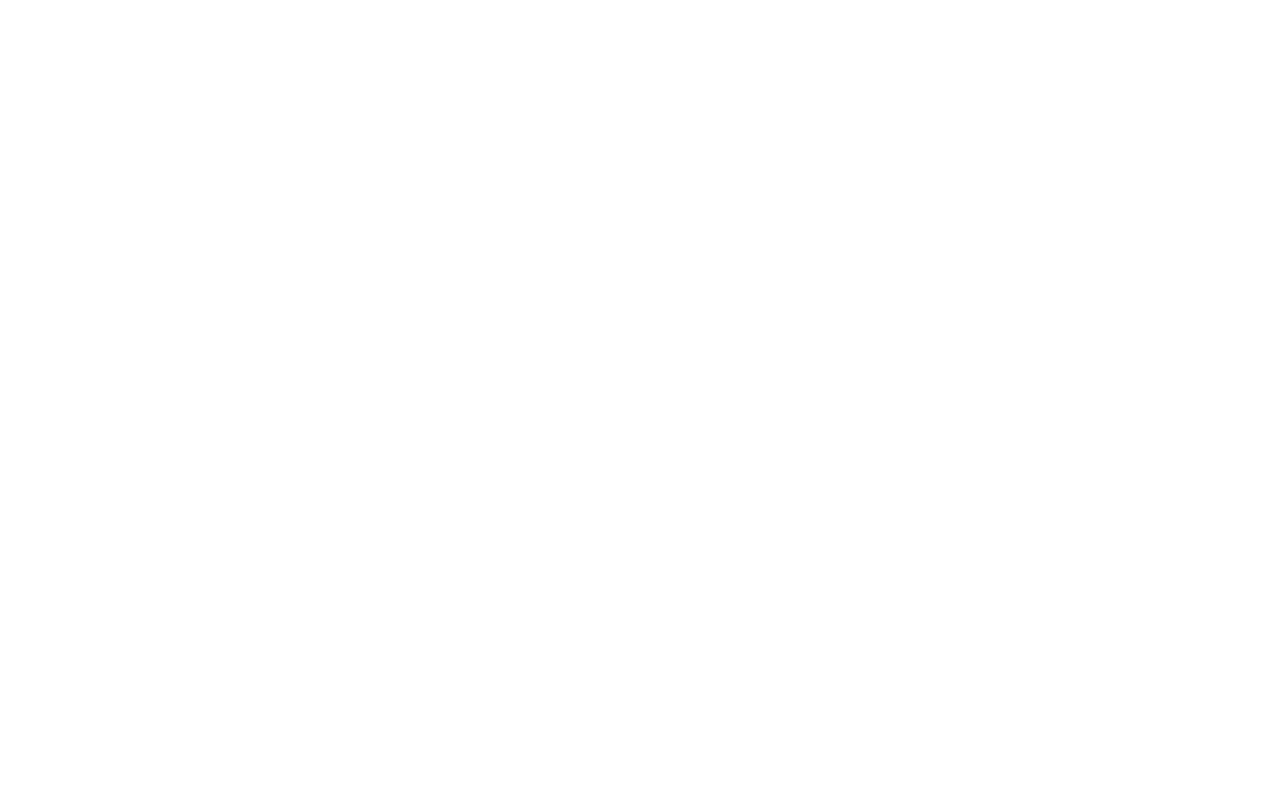
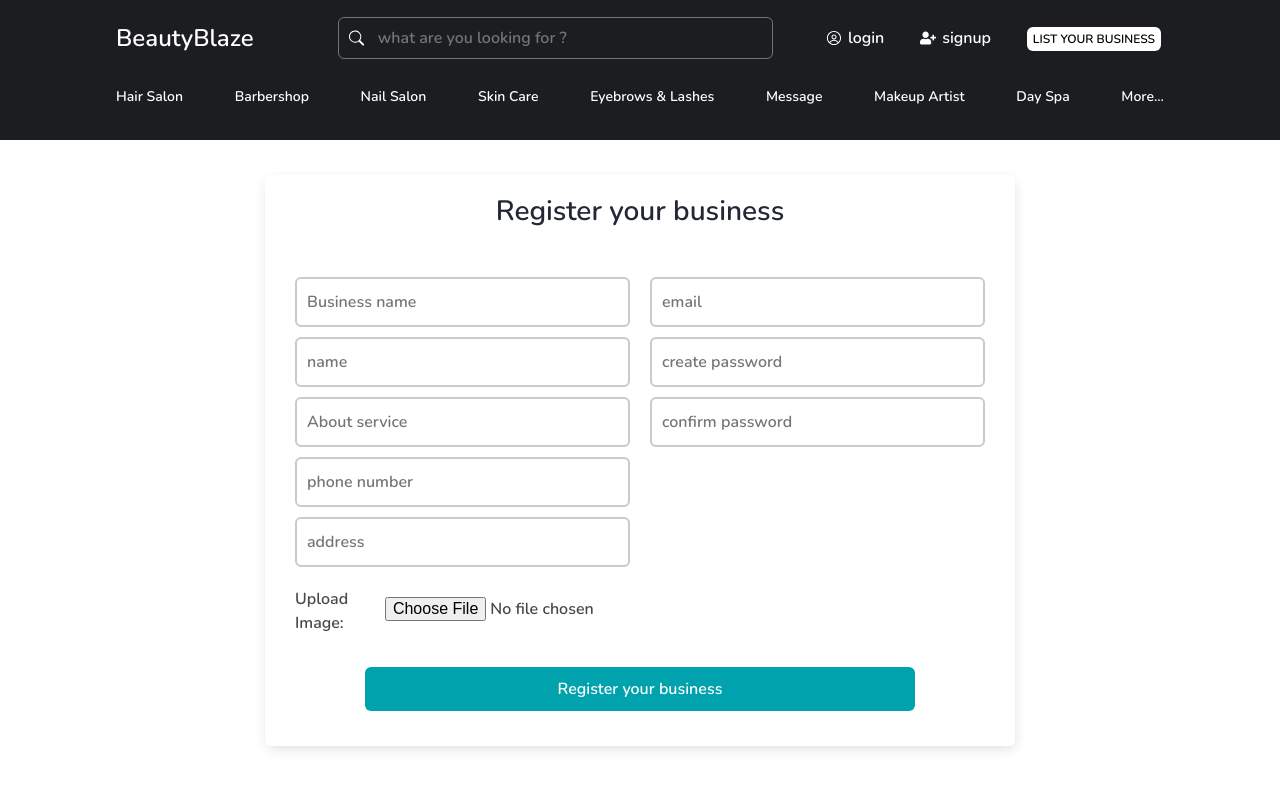
Before and after one commit to harpreet-1/BeautyBlaze-Appointment-Booking-App, a React (Vite) app in the folder client/: page /professional in a window 1280 px wide. Before the commit this address had no page. Shown: the top 800 px of the page. Built offline with nearby package versions, Linux system fonts and the light colour scheme.

Commit message:
day-5 navbar and professional registration done

```diff
--- a/client/src/App.jsx
+++ b/client/src/App.jsx
@@ -1,4 +1,3 @@
-
 // import "./App.css";
 import { BrowserRouter, Routes, Route } from "react-router-dom";
 import SharedLayout from "./pages/SharedLayout";
@@ -8,11 +7,11 @@ import Signup from "./pages/Signup";
 import Payment from "./pages/Payment";
 import Single from "./pages/Single";
 import Services from "./pages/Services";
-
+import Professional from "./pages/Professional";
 function App() {
   return (
     <>
-  <BrowserRouter>
+      <BrowserRouter>
         <Routes>
           <Route path="/" element={<SharedLayout />}>
             <Route index element={<Home />} />
@@ -21,6 +20,7 @@ function App() {
             <Route path="/services/:queryName" element={<Services />} />
             <Route path="/single" element={<Single />} />
             <Route path="/payment" element={<Payment />} />
+            <Route path="/professional" element={<Professional />} />
           </Route>
 
           <Route path="/business">
--- a/client/src/Styling/home/footer.css
+++ b/client/src/Styling/home/footer.css
@@ -26,9 +26,18 @@ footer .socials > div {
   background-color: #c2c2c2;
   border-radius: 50%;
 }
-
-footer .fx > div > img {
+.fx-footer {
+  display: flex;
+}
+footer .fx-footer > div > img {
   width: 150px;
   margin-top: 1.2rem;
   margin-left: 0.758rem;
 }
+
+@media (max-width: 970px) {
+  .fx-footer {
+    flex-wrap: wrap;
+    margin-left: 10px;
+  }
+}
--- a/client/src/Styling/login/login.css
+++ b/client/src/Styling/login/login.css
@@ -1,5 +1,6 @@
 .container {
-  height: 90vh;
+  padding-top: 120px;
+  height: 105vh;
   width: 100%;
   display: flex;
   align-items: center;
@@ -8,25 +9,14 @@
   column-gap: 30px;
 }
 .form {
-  position: absolute;
-  max-width: 430px;
+  max-width: 450px;
   width: 100%;
-  padding: 30px;
+  padding: 18px 30px;
   border-radius: 6px;
   background: #fff;
+  box-shadow: 1px 4px 13px -2px rgba(0, 0, 0, 0.29);
 }
-.form.signup {
-  opacity: 0;
-  pointer-events: none;
-}
-.forms.show-signup .form.signup {
-  opacity: 1;
-  pointer-events: auto;
-}
-.forms.show-signup .form.login {
-  opacity: 0;
-  pointer-events: none;
-}
+
 header {
   font-size: 28px;
   font-weight: 600;
@@ -34,7 +24,7 @@ header {
   text-align: center;
 }
 form {
-  margin-top: 30px;
+  margin-top: 35px;
 }
 .form .field {
   position: relative;
@@ -55,16 +45,15 @@ form {
 .field input {
   outline: none;
   padding: 0 15px;
-  border: 1px solid#CACACA;
+  border: 2px solid#CACACA;
 }
 .field input:focus {
   border-bottom-width: 2px;
 }
 .eye-icon {
   position: absolute;
-  top: 50%;
+  top: 25%;
   right: 10px;
-  transform: translateY(-50%);
   font-size: 18px;
   color: #8b8b8b;
   cursor: pointer;
--- /dev/null
+++ b/client/src/Styling/navbar.css
@@ -0,0 +1,86 @@
+.main-div {
+  width: 100%;
+  position: fixed;
+  z-index: 2;
+  background: #1b1d21;
+  min-height: 140px;
+}
+.nav {
+  display: flex;
+  margin-inline: auto;
+  padding: 10px 20px;
+  align-items: center;
+  gap: 10px;
+  color: white;
+  width: 100%;
+  max-width: 85%;
+}
+.nav > div:nth-child(1) {
+  flex: 1;
+}
+.nav > div:nth-child(2) {
+  flex: 2;
+  display: flex;
+  align-items: center;
+  border: 0.1px solid hsla(0, 0%, 100%, 0.375);
+  padding: 5px;
+  border-radius: 6px;
+}
+.nav > div:nth-child(3) {
+  flex: 1.8;
+}
+.nav > div:nth-child(2) input {
+  width: 98%;
+  margin-left: 10px;
+}
+
+.nav ul {
+  display: flex;
+  list-style-type: none;
+  gap: 0 30px;
+  justify-content: space-around;
+}
+.nav input {
+  background: #1b1d21;
+  color: white;
+  color: hsla(0, 0%, 100%, 0.694);
+  outline: black;
+  border: 2px solid #1b1d21;
+}
+.nav a {
+  color: white;
+  text-decoration: none;
+}
+
+.icon-align {
+  display: flex;
+  justify-content: center;
+  gap: 0 6px;
+  align-items: center;
+}
+
+.logo {
+  font-size: 24px;
+}
+
+a.professional-btn {
+  background: white;
+  color: black;
+  font-size: 12px;
+  padding: 4px 6px;
+  border-radius: 6px;
+}
+
+.categories {
+  font-size: 14px;
+  justify-content: space-between;
+}
+.categories > Link {
+  display: block;
+  margin-bottom: 20px;
+  max-height: 40px;
+}
+
+.categories :hover {
+  border-bottom: 2px solid white;
+}
--- /dev/null
+++ b/client/src/Styling/professional/professional.css
@@ -0,0 +1,71 @@
+.professional-container {
+  padding-top: 120px;
+  height: 100vh;
+  display: flex;
+  justify-content: center;
+  align-items: center;
+}
+
+.professional-container > div {
+  max-width: 750px;
+  width: 100%;
+  padding: 15px 30px;
+  border-radius: 6px;
+  background: #fff;
+  box-shadow: 1px 4px 13px -2px rgba(0, 0, 0, 0.14);
+}
+.professional-container > div:nth-child(6) {
+  max-width: 0;
+  width: 0;
+  padding: 0;
+  border-radius: 0;
+}
+
+.professional-container > div input {
+  height: 50px;
+  width: 100%;
+  margin-top: 10px;
+  padding-left: 10px;
+  border-radius: 6px;
+  outline: none;
+  border: 2px solid#CACACA;
+}
+#imageUpload {
+  border: none;
+}
+
+.professional-container form {
+  display: flex;
+  gap: 20px;
+}
+
+.professional-container form > div {
+  flex: 1;
+}
+
+.fx {
+  display: flex;
+}
+.register-business {
+  border: none;
+  color: #fff;
+
+  background-color: #00a3ad;
+  transition: all 0.3s ease;
+  cursor: pointer;
+  border-radius: 6px;
+  margin-top: 30px;
+  padding: 10px;
+  display: block;
+  width: 100%;
+  margin: 20px auto;
+  max-width: 550px;
+}
+.register-business:hover {
+  background-color: #00a4adb9;
+}
+@media (max-width: 600px) {
+  .professional-container form {
+    flex-direction: column;
+  }
+}
--- a/client/src/components/home/Navbar.jsx
+++ b/client/src/components/home/Navbar.jsx
@@ -1,19 +1,50 @@
-import React from "react";
 import { Link } from "react-router-dom";
-
+import { BsSearch } from "react-icons/bs";
+import { RxAvatar } from "react-icons/rx";
+import { FaUserPlus } from "react-icons/fa";
+import "../../Styling/navbar.css";
 const Navbar = () => {
   return (
     <div className="main-div">
-      <section className="nav-list">
-        <Link to="/">BeautyBlaze</Link>
+      <section className="nav">
+        <div>
+          <Link to="/" className="logo">
+            BeautyBlaze
+          </Link>
+        </div>
 
         <div>
-          <Link to="/login">login</Link>
-
-          <Link to="/signup">signup</Link>
-
-          <Link to="/services/:queryName">LIST YOUR BUSINESS</Link>
+          <BsSearch style={{ marginLeft: "5px" }} />
+          <input type="text" placeholder="what are you looking for ?" />
         </div>
+        <div>
+          <ul>
+            <li className="icon-align ">
+              <RxAvatar />
+              <Link to="/login">login</Link>
+            </li>
+            <li className="icon-align ">
+              <FaUserPlus />
+              <Link to="/signup">signup</Link>
+            </li>
+            <li>
+              <Link to="/professional" className="professional-btn">
+                LIST YOUR BUSINESS
+              </Link>
+            </li>
+          </ul>
+        </div>
+      </section>
+      <section className="nav categories">
+        <Link>Hair Salon</Link>
+        <Link>Barbershop</Link>
+        <Link>Nail Salon</Link>
+        <Link>Skin Care</Link>
+        <Link> Eyebrows & Lashes</Link>
+        <Link>Message</Link>
+        <Link>Makeup Artist</Link>
+        <Link>Day Spa</Link>
+        <Link>More...</Link>
       </section>
     </div>
   );
--- a/client/src/components/login/LoginComponent.jsx
+++ b/client/src/components/login/LoginComponent.jsx
@@ -6,14 +6,13 @@ import { Link } from "react-router-dom";
 import "../../Styling/login/login.css";
 
 function LoginComponent() {
-  const [showSignup, setShowSignup] = useState(false);
   const [showPassword, setShowPassword] = useState(false);
 
   const handlePasswordToggle = () => {
     setShowPassword(!showPassword);
   };
   return (
-    <section className={`container forms ${showSignup ? "show-signup" : ""}`}>
+    <section className="container forms">
       <div className="form login">
         <div className="form-content">
           <header>Welcome back</header>
--- /dev/null
+++ b/client/src/components/professional/ProfessionalComponent.jsx
@@ -0,0 +1,124 @@
+import { useState } from "react";
+import "../../Styling/professional/professional.css";
+function ProfessionalComponent() {
+  const [professionalInput, setProfessionalInput] = useState({
+    businessName: "",
+    name: "",
+    email: "",
+    password: "",
+    confirmPassword: "",
+    bio: "",
+    profilePicture: "",
+    phone: "",
+    address: "",
+  });
+
+  const handleInput = (e) => {
+    setProfessionalInput({
+      ...professionalInput,
+      [e.target.name]: e.target.value,
+    });
+  };
+  return (
+    <>
+      <div className="professional-container">
+        <div>
+          <header>Register your business</header>
+          <form>
+            <div>
+              <div>
+                <input
+                  type="text"
+                  placeholder="Business name"
+                  name="businessName"
+                  value={professionalInput.businessName}
+                  onChange={(e) => handleInput(e)}
+                />
+              </div>
+              <div>
+                <input
+                  type="text"
+                  placeholder="name"
+                  name="name"
+                  value={professionalInput.name}
+                  onChange={(e) => handleInput(e)}
+                />
+              </div>
+              <div>
+                <input
+                  type="text"
+                  placeholder="About service"
+                  name="bio"
+                  value={professionalInput.bio}
+                  onChange={(e) => handleInput(e)}
+                />
+              </div>
+              <div>
+                <input
+                  type="tel"
+                  placeholder="phone number"
+                  name="phone"
+                  value={professionalInput.phone}
+                  onChange={(e) => handleInput(e)}
+                />
+              </div>
+              <div>
+                <input
+                  type="text"
+                  placeholder="address"
+                  name="address"
+                  value={professionalInput.address}
+                  onChange={(e) => handleInput(e)}
+                />
+              </div>
+              <div className="fx" style={{ marginTop: "20px" }}>
+                <label htmlFor="imageUpload">Upload Image:</label>
+                <input
+                  type="file"
+                  id="imageUpload"
+                  name="profilePicture"
+                  accept="image/*"
+                  value={professionalInput.profilePicture}
+                  onChange={(e) => handleInput(e)}
+                />
+              </div>
+            </div>
+
+            <div>
+              <div>
+                <input
+                  type="text"
+                  placeholder="email"
+                  name="email"
+                  value={professionalInput.email}
+                  onChange={(e) => handleInput(e)}
+                />
+              </div>
+              <div>
+                <input
+                  type="text"
+                  placeholder="create password"
+                  name="password"
+                  value={professionalInput.password}
+                  onChange={(e) => handleInput(e)}
+                />
+              </div>
+              <div>
+                <input
+                  type="text"
+                  placeholder="confirm password"
+                  name="confirmPassword"
+                  value={professionalInput.confirmPassword}
+                  onChange={(e) => handleInput(e)}
+                />
+              </div>
+            </div>
+          </form>
+          <button className="register-business">Register your business</button>
+        </div>
+      </div>
+    </>
+  );
+}
+
+export default ProfessionalComponent;
--- /dev/null
+++ b/client/src/pages/Professional.jsx
@@ -0,0 +1,12 @@
+import React from "react";
+import ProfessionalComponent from "../components/professional/ProfessionalComponent";
+
+function Professional() {
+  return (
+    <>
+      <ProfessionalComponent />
+    </>
+  );
+}
+
+export default Professional;
```
Also changed, not shown: client/src/components/home/Footer.jsx (+8 -6 lines), client/src/components/signup/SignupComponent.jsx (+8 -8 lines).
